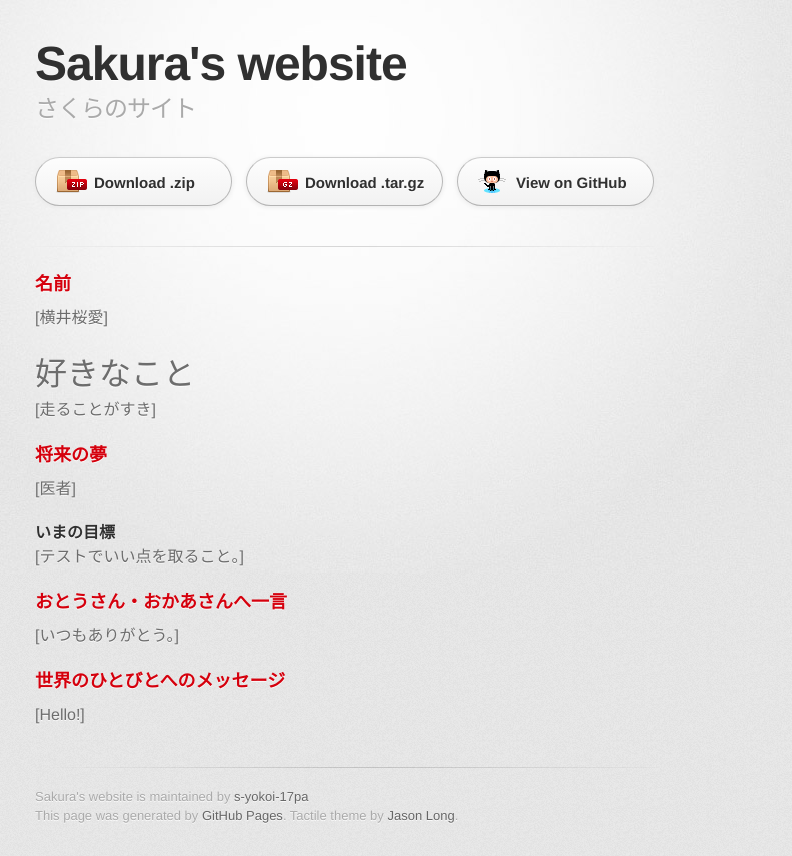
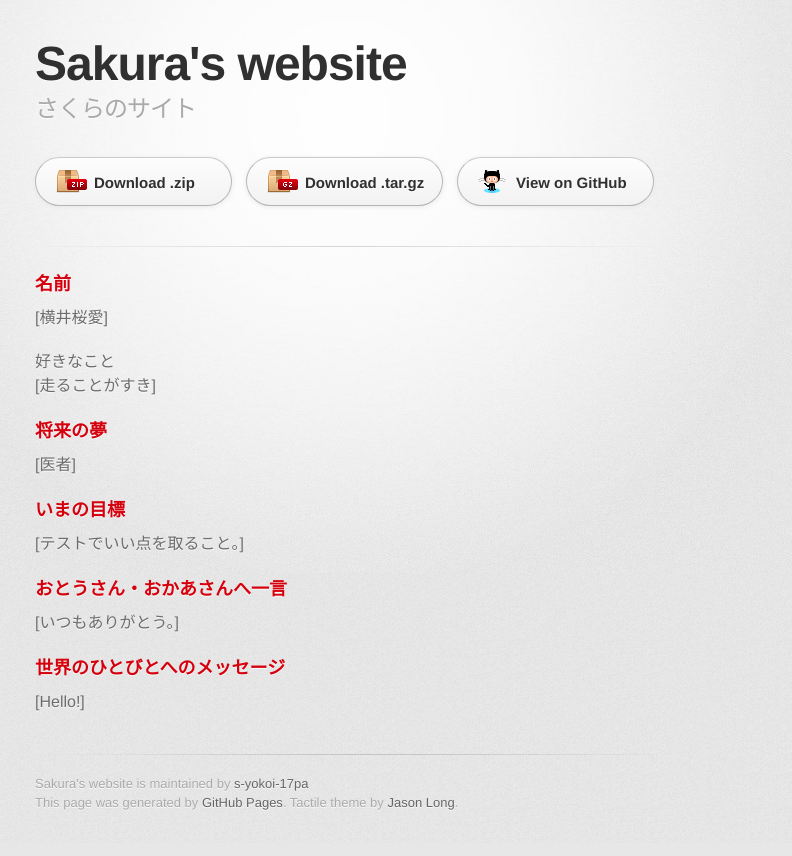
Before and after one commit to s-yokoi-17pa/web, a plain HTML site: page index.html in a window 1280 px wide. Shown: the whole page, without its empty margins (295-1087 px from the left). Drawn offline with Linux system fonts and the light colour scheme; a web font is replaced by a local one.

Commit message:
Update index.html

```diff
--- a/index.html
+++ b/index.html
@@ -36,7 +36,7 @@
 
 <p>[横井桜愛]</p>
 
-<h1>
+<h３>
 <a id="好きなこと" class="anchor" href="#%E5%A5%BD%E3%81%8D%E3%81%AA%E3%81%93%E3%81%A8" aria-hidden="true"><span aria-hidden="true" class="octicon octicon-link"></span></a>好きなこと</h3>
 
 <p>[走ることがすき]</p>
@@ -46,7 +46,7 @@
 
 <p>[医者]</p>
 
-<h4>
+<h3>
 <a id="いまの目標" class="anchor" href="#%E3%81%84%E3%81%BE%E3%81%AE%E7%9B%AE%E6%A8%99" aria-hidden="true"><span aria-hidden="true" class="octicon octicon-link"></span></a>いまの目標</h3>
 
 <p>[テストでいい点を取ること。]</p>
```
